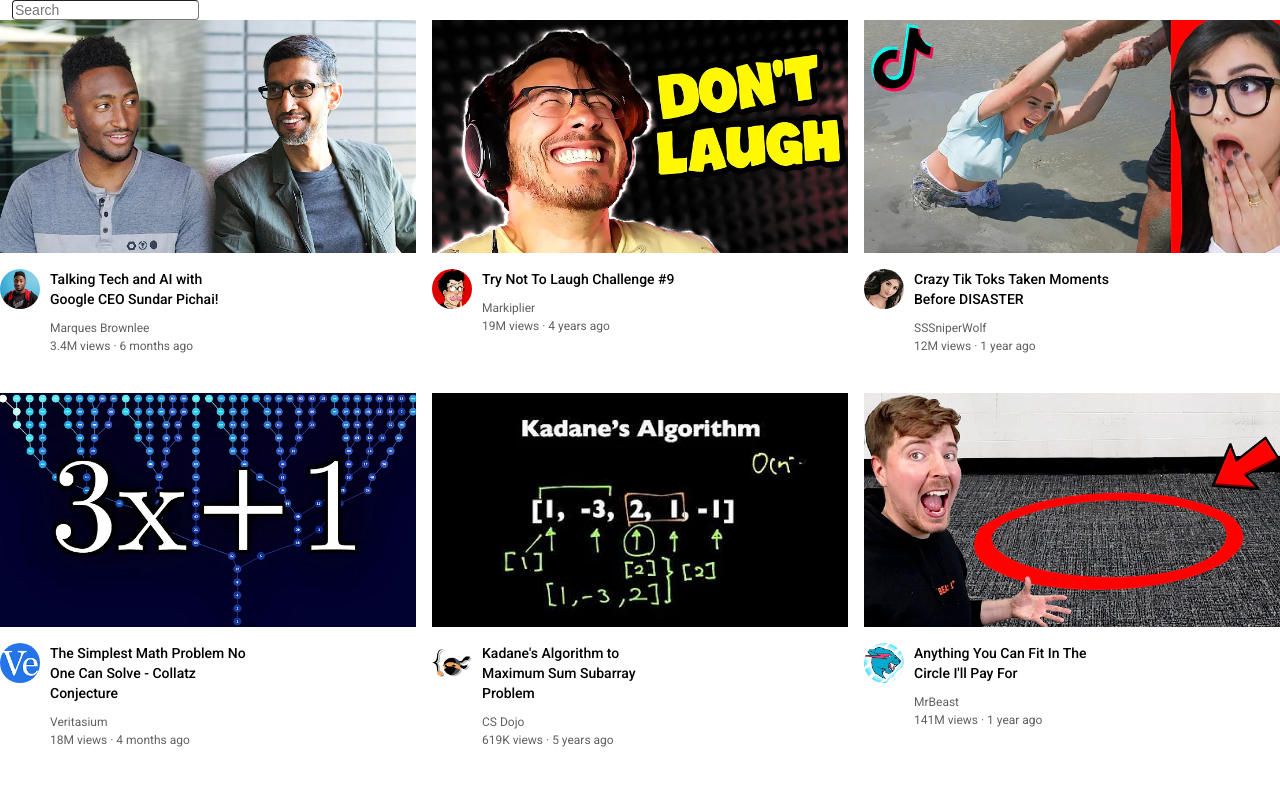
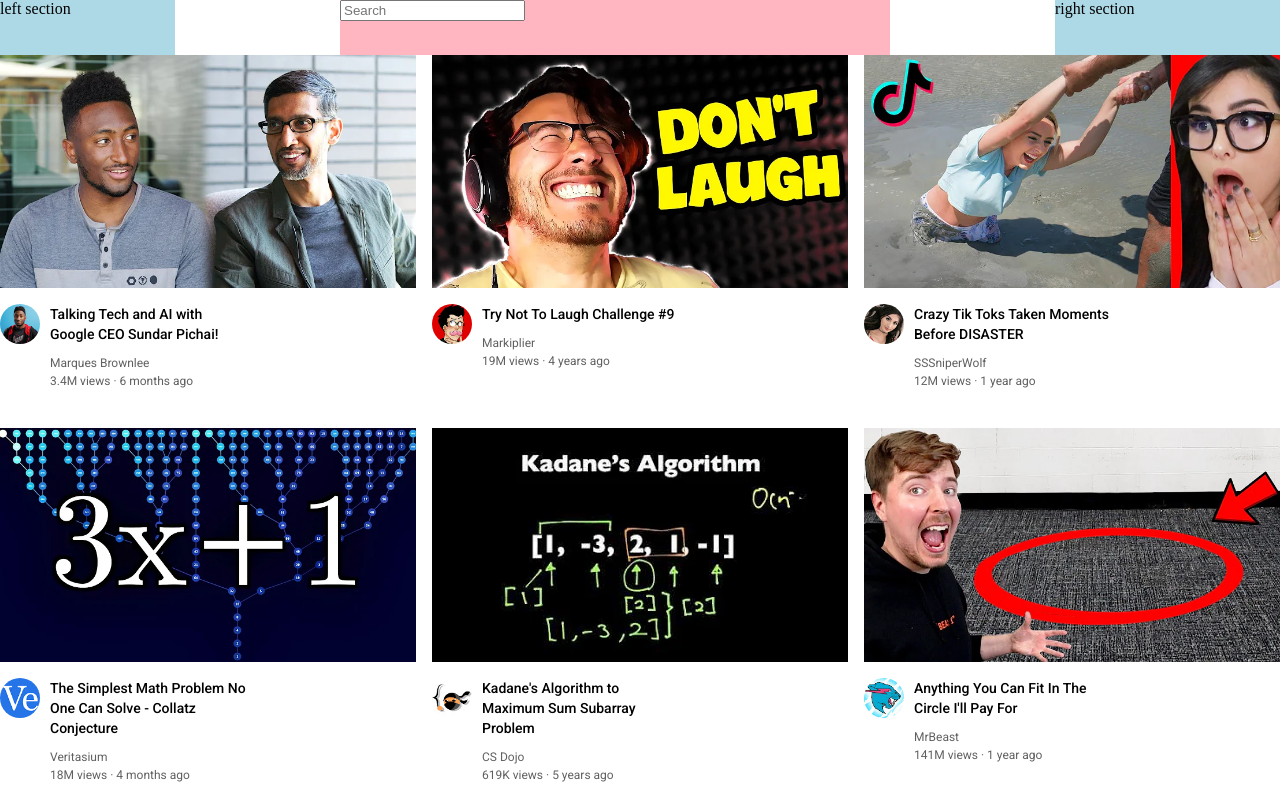
Before and after one commit to shnaboi/Youtube-Clone, a plain HTML site: page index.html in a window 1280 px wide. Drawn offline with Linux system fonts and the light colour scheme.

Commit message:
Complete Flexbox section. Next is Nested Flexbox.

```diff
--- a/index.html
+++ b/index.html
@@ -15,11 +15,15 @@
 </head>
 <body>
     <div class="header">
-        <div class="left-header"></div>
+        <div class="left-header">
+            left section
+        </div>
         <div class="middle-header">
             <input class="search-bar " type="text" placeholder="Search" name="" id="">
         </div>
-        <div class="right header"></div>
+        <div class="right-header">
+            right section
+        </div>
     </div>
     <div class="video-grid">
         <div class="video-preview">
--- a/styles/header.css
+++ b/styles/header.css
@@ -1,7 +1,28 @@
-.search-bar {
-    font-size: 14px;
-    margin-left: 12px;
-    border-radius: 4px;
-    border-width: 1px;
-    display: block;
+.header {
+    height: 55px;
+
+    display: flex;
+    flex-direction: row;
+    justify-content: space-between;
 }
+
+.left-header {
+    background-color: lightblue;
+    width: 175px;
+}
+
+.middle-header {
+    background-color: lightpink;
+    flex: 1;
+    margin-left: 40px;
+    margin-right: 40px;
+    max-width: 550px;
+    /*
+    add padding to either side to match finished product
+    */
+}
+
+.right-header {
+    background-color: lightblue;
+    width: 225px;
+}
```
